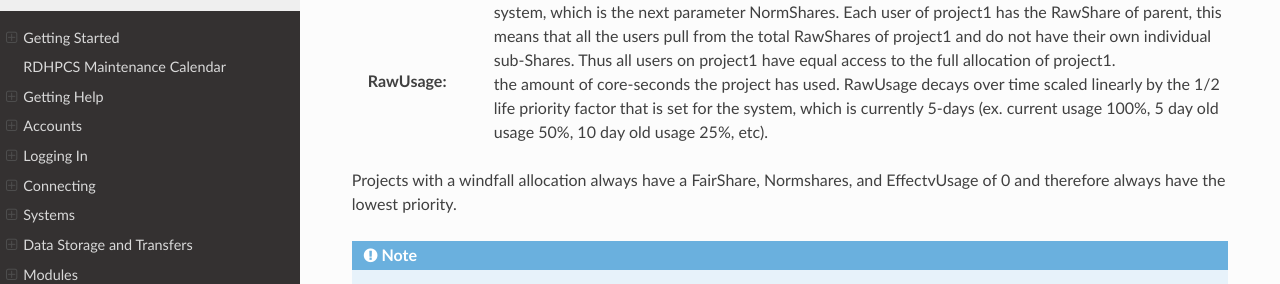
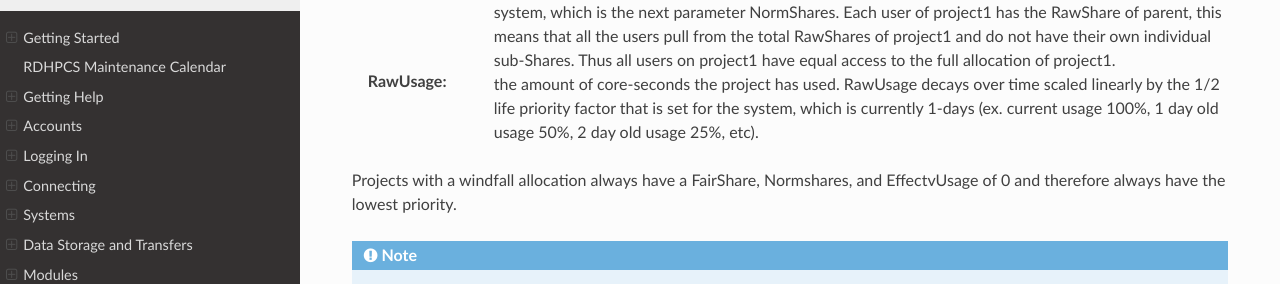
Before and after one commit to NOAA-RDHPCS/noaa-rdhpcs.github.io, a Sphinx documentation site: the page built from source/slurm/index.rst, in a window 1280 px wide and 900 px high, scrolled down 8433 px. Shown: the part 183-467 px from the top of the window. Built offline with Sphinx 7.4.7 and the Read the Docs theme 2.0.0, drawn with Linux system fonts in a browser that asks for light colours.

Commit message:
#143 - Add in Slurm time period fix

```diff
--- a/source/slurm/index.rst
+++ b/source/slurm/index.rst
@@ -556,8 +556,8 @@ Fairshare Definitions
    project1 have equal access to the full allocation of project1.
 :RawUsage: the amount of core-seconds the project has used. RawUsage decays
     over time scaled linearly by the 1/2 life priority factor that is set for
-    the system, which is currently 5-days (ex. current usage 100%, 5 day old
-    usage 50%, 10 day old usage 25%, etc).
+    the system, which is currently 1-days (ex. current usage 100%, 1 day old
+    usage 50%, 2 day old usage 25%, etc).
 
 Projects with a windfall allocation always have a FairShare, Normshares, and
 EffectvUsage of 0 and therefore always have the lowest priority.
```
